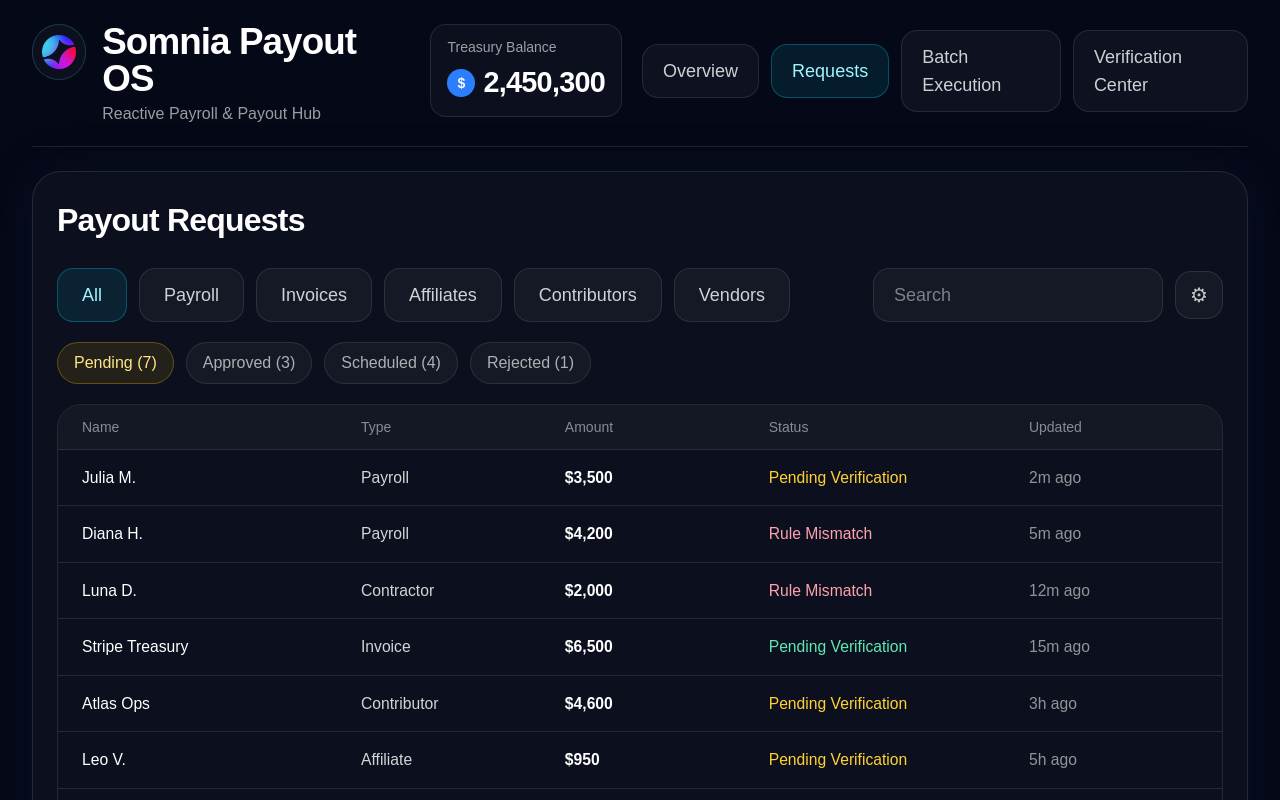
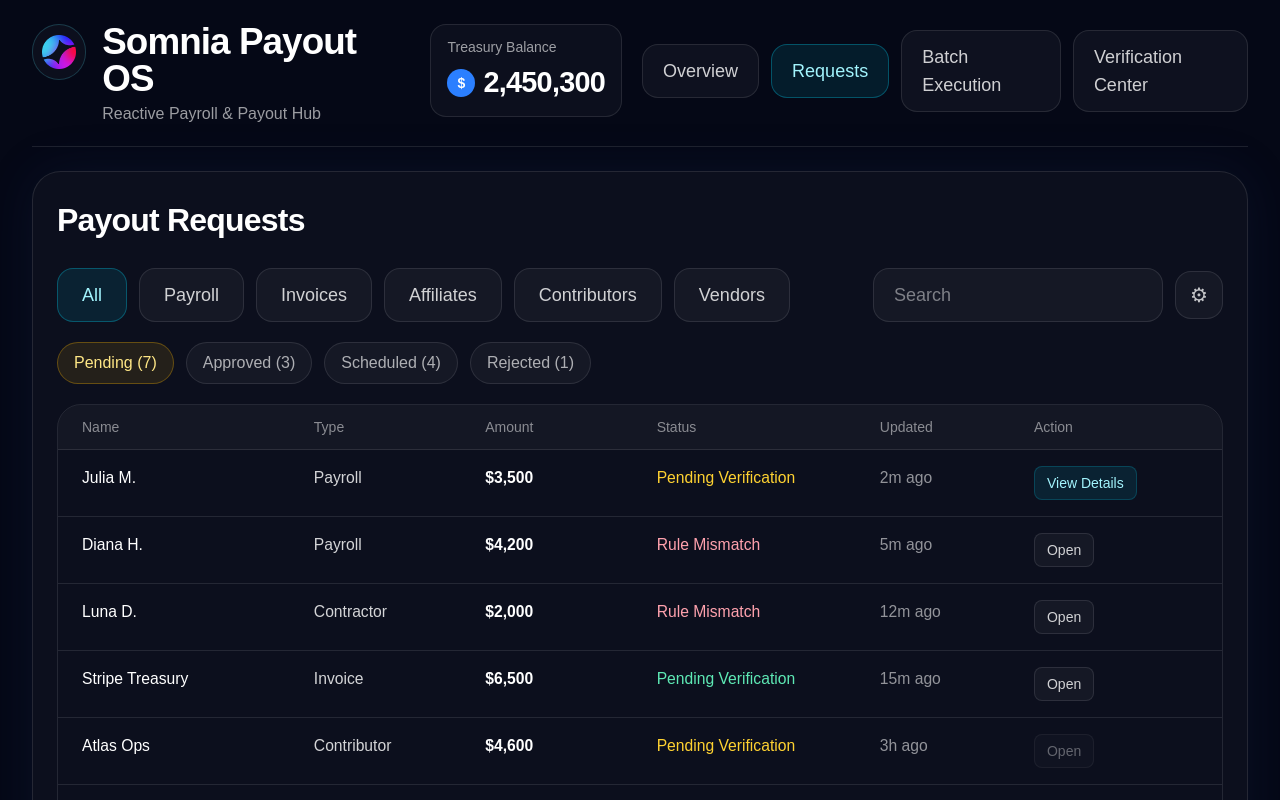
Before and after one commit to yevhenzakharov-cmd/Reactive-payroll-os, a Next.js app: page /requests in a window 1280 px wide. Shown: the top 800 px of the page. Built offline with nearby package versions, Linux system fonts and the light colour scheme.

Commit message:
Update page.tsx

```diff
--- a/app/requests/page.tsx
+++ b/app/requests/page.tsx
@@ -1,5 +1,6 @@
 "use client";
 
+import Link from "next/link";
 import { useMemo, useState } from "react";
 import TopNav from "../components/top-nav";
 
@@ -315,26 +316,20 @@ export default function RequestsPage() {
           </div>
 
           <div className="overflow-hidden rounded-[1.5rem] border border-white/10">
-            <div className="grid grid-cols-[1.4fr_1fr_1fr_1.3fr_0.9fr] gap-4 border-b border-white/10 bg-white/[0.03] px-6 py-3 text-sm text-white/50">
+            <div className="grid grid-cols-[1.25fr_0.9fr_0.9fr_1.2fr_0.8fr_0.95fr] gap-4 border-b border-white/10 bg-white/[0.03] px-6 py-3 text-sm text-white/50">
               <div>Name</div>
               <div>Type</div>
               <div>Amount</div>
               <div>Status</div>
               <div>Updated</div>
+              <div>Action</div>
             </div>
 
             {filteredRows.length > 0 ? (
               filteredRows.map((row) => (
-                <button
+                <div
                   key={`${row.name}-${row.amount}`}
-                  type="button"
-                  onClick={() => openModalForRow(row.name)}
-                  disabled={!isRowClickable(row.name)}
-                  className={`grid w-full grid-cols-[1.4fr_1fr_1fr_1.3fr_0.9fr] gap-4 border-b border-white/10 px-6 py-4 text-left text-[0.98rem] text-white/82 last:border-b-0 ${
-                    isRowClickable(row.name)
-                      ? "cursor-pointer transition hover:bg-white/[0.04]"
-                      : "cursor-default"
-                  }`}
+                  className="grid grid-cols-[1.25fr_0.9fr_0.9fr_1.2fr_0.8fr_0.95fr] gap-4 border-b border-white/10 px-6 py-4 text-[0.98rem] text-white/82 last:border-b-0"
                 >
                   <div className="font-medium text-white">{row.name}</div>
                   <div>{row.type}</div>
@@ -351,7 +346,31 @@ export default function RequestsPage() {
                     {row.status}
                   </div>
                   <div className="text-white/55">{row.updated}</div>
-                </button>
+
+                  <div>
+                    {row.name === "Julia M." ? (
+                      <Link
+                        href="/requests/details"
+                        className="inline-flex rounded-lg border border-cyan-400/20 bg-cyan-400/10 px-3 py-1.5 text-sm text-cyan-200 hover:bg-cyan-400/15"
+                      >
+                        View Details
+                      </Link>
+                    ) : (
+                      <button
+                        type="button"
+                        onClick={() => openModalForRow(row.name)}
+                        disabled={!isRowClickable(row.name)}
+                        className={`inline-flex rounded-lg border px-3 py-1.5 text-sm ${
+                          isRowClickable(row.name)
+                            ? "border-white/10 bg-white/[0.04] text-white/80 hover:bg-white/[0.07]"
+                            : "border-white/5 bg-white/[0.02] text-white/35"
+                        }`}
+                      >
+                        Open
+                      </button>
+                    )}
+                  </div>
+                </div>
               ))
             ) : (
               <div className="px-6 py-10 text-center text-white/55">
@@ -597,7 +616,7 @@ export default function RequestsPage() {
                       <ul className="mt-3 space-y-3 text-[1rem] text-white/82">
                         <li>• Process scheduled payroll runs and maintain payroll records.</li>
                         <li>• Consolidate timesheet and payout data before disbursement.</li>
-                        <li>• Calculate payment amounts and validate payroll exceptions.</li>
+                                                <li>• Calculate payment amounts and validate payroll exceptions.</li>
                         <li>• Coordinate with finance on payroll approvals and corrections.</li>
                       </ul>
                     </div>
```
